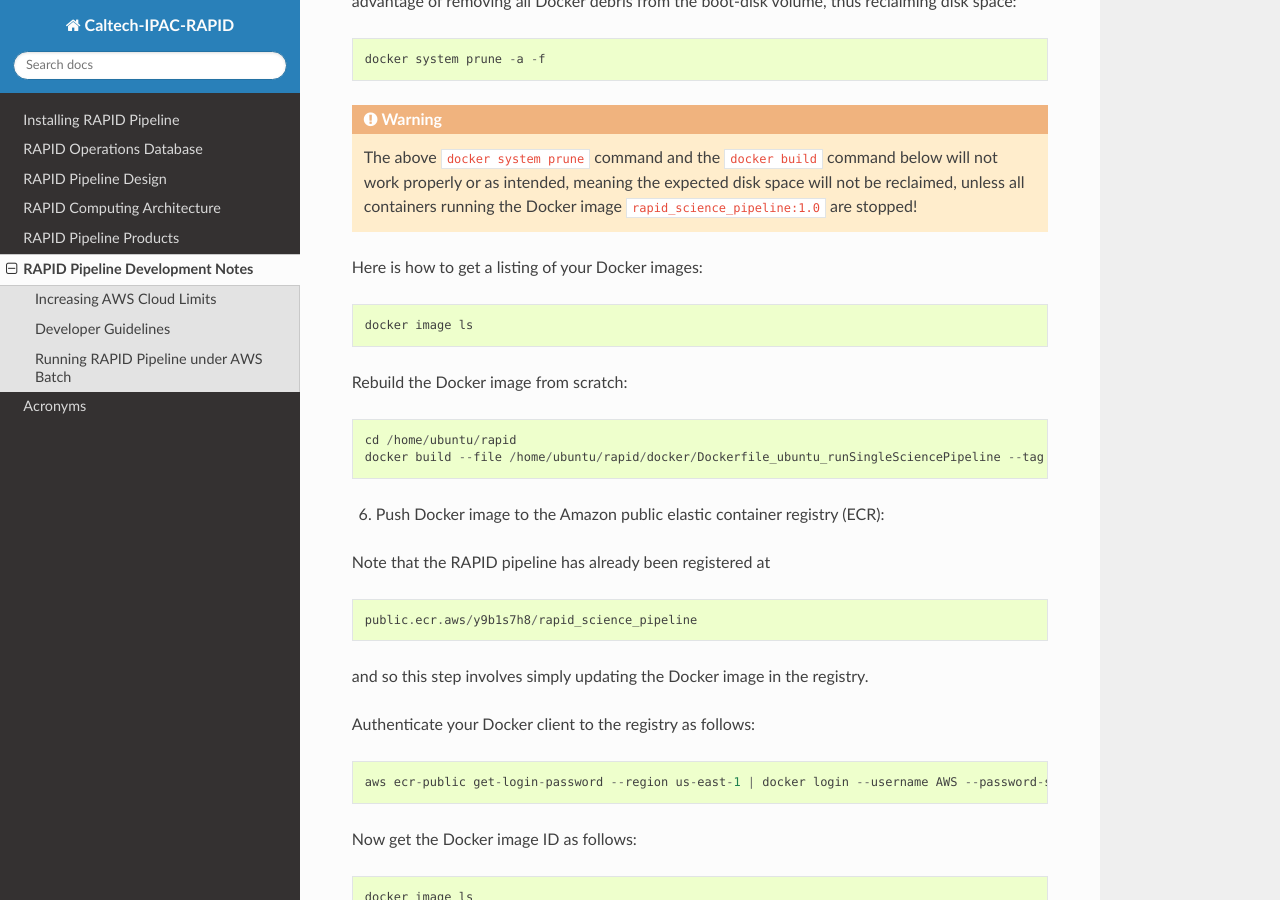
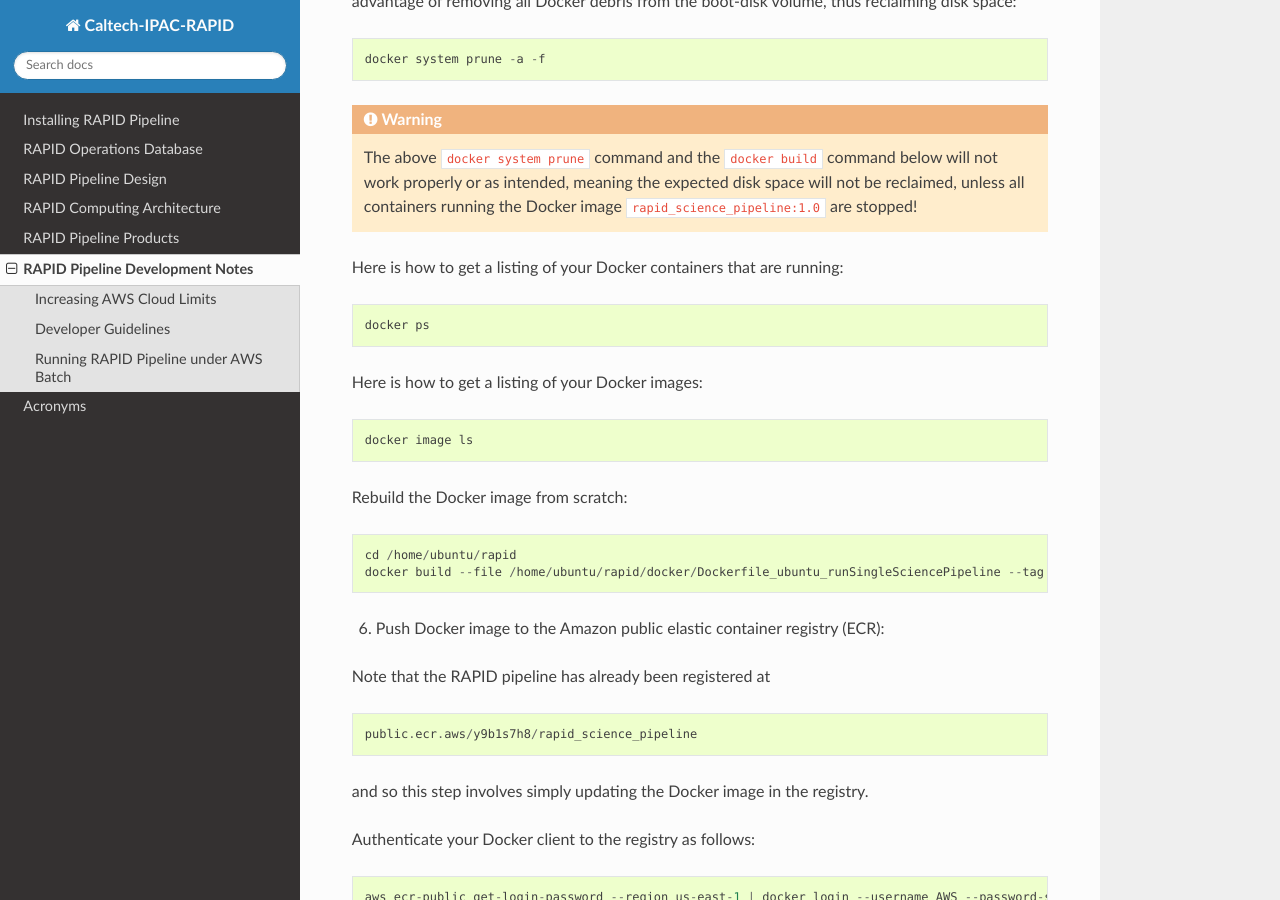
Before and after one commit to Caltech-IPAC/rapid, a Sphinx documentation site: the page built from docs/source/dev/notes.rst, in a window 1280 px wide and 900 px high, scrolled down 1727 px. Built offline with Sphinx 7.4.7 and the Read the Docs theme 3.1.0, drawn with Linux system fonts in a browser that asks for light colours; formulas are drawn with MathJax 3.

Commit message:
Added note about docker ps.

```diff
--- a/docs/source/dev/notes.rst
+++ b/docs/source/dev/notes.rst
@@ -90,6 +90,12 @@ thus reclaiming disk space:
    The above ``docker system prune`` command and the ``docker build`` command below will not work properly or as intended,
    meaning the expected disk space will not be reclaimed,
    unless all containers running the Docker image ``rapid_science_pipeline:1.0`` are stopped!
+
+Here is how to get a listing of your Docker containers that are running:
+
+.. code-block::
+
+   docker ps
 
 Here is how to get a listing of your Docker images:
 
```
